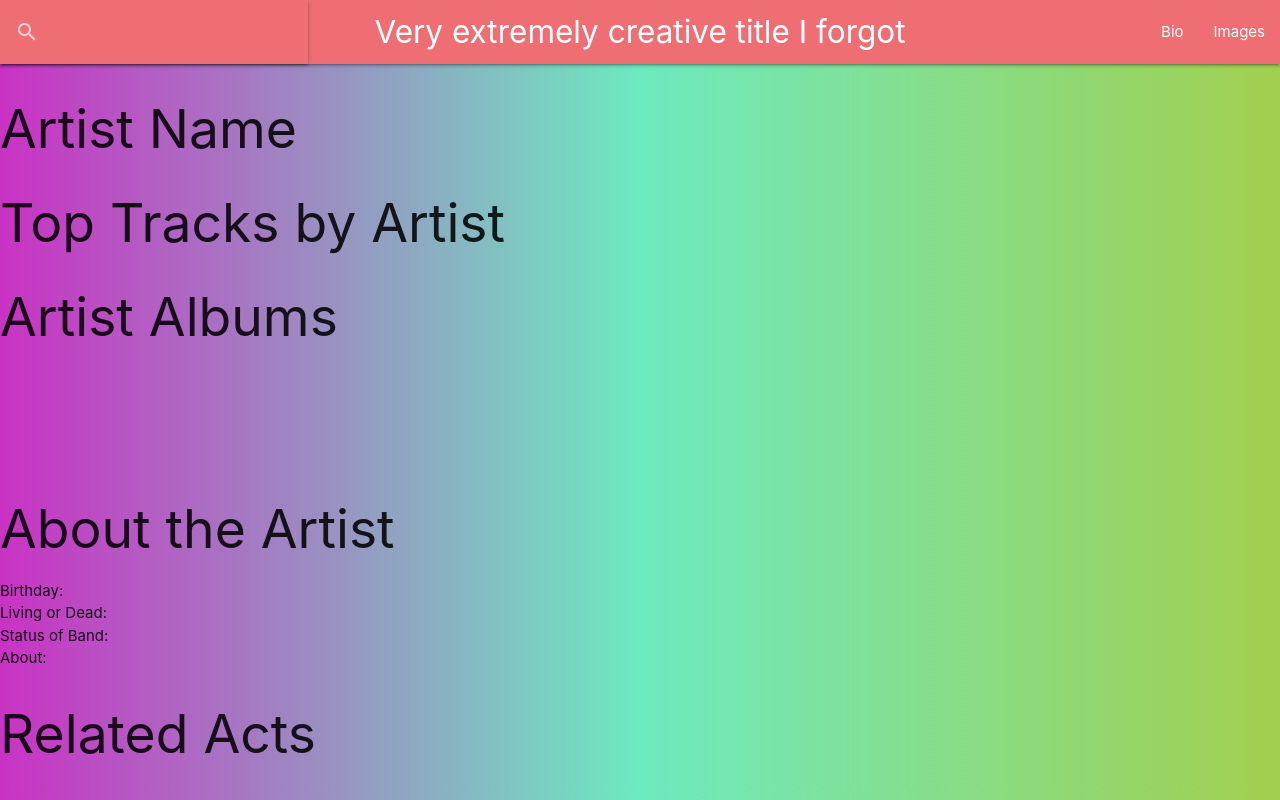
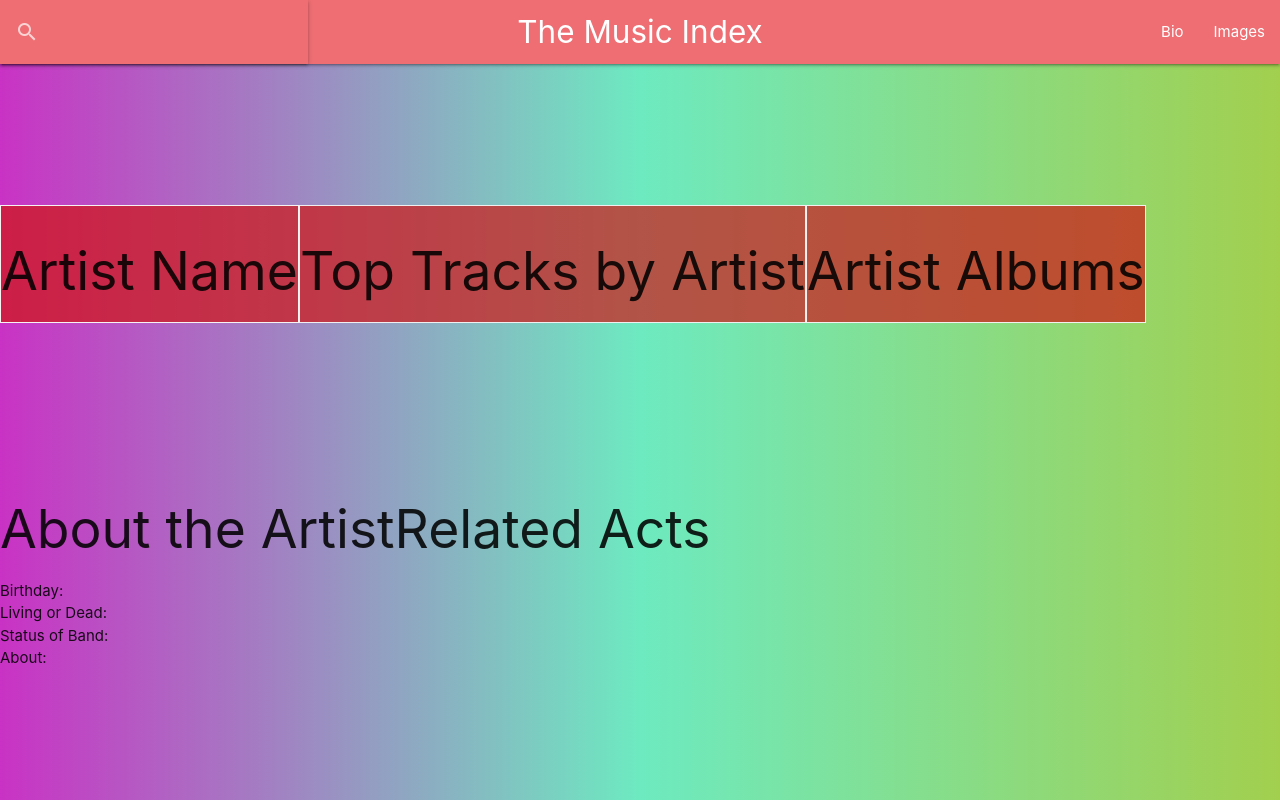
Before and after one commit to unheardof77/Artist-Information-Finder, a plain HTML site: page index.html in a window 1280 px wide. Drawn offline with nearby package versions, Linux system fonts and the light colour scheme.

Commit message:
added css style and changed some html layout and changed id's to camel case

```diff
--- a/assets/script/script.js
+++ b/assets/script/script.js
@@ -1,3 +1,8 @@
+console.log("There is a turkey in my shoes.");
+console.log("His name is frankie.");
+
+
+
 let formSubmit = document.querySelector(`form`);
 //Controls all search functions.
 function searchAllApi(event){
--- a/assets/style/style.css
+++ b/assets/style/style.css
@@ -1,3 +1,37 @@
 body {
     background: linear-gradient(270deg, rgb(162, 207, 78), rgb(109, 234, 192), rgb(201, 50, 196));
 }
+
+.main {
+    display: flex;
+    flex-wrap: wrap;
+}
+
+.carousel {
+    align-items: center;
+    display: inherit;
+}
+
+.artistInfo {
+    font: black;
+    background: rgba(207, 22, 22, 0.705);
+    border-style: solid;
+    border-color: rgb(247, 243, 243);
+    border-width: 1px;
+}
+
+.topSongs {
+    font: black;
+    background: rgba(207, 22, 22, 0.705);
+    border-style: solid;
+    border-color: rgb(241, 239, 239);
+    border-width: 1px;
+}
+
+.albums {
+    font: black;
+    background: rgba(207, 22, 22, 0.705);
+    border-style: solid;
+    border-color: rgb(245, 240, 240);
+    border-width: 1px;
+}
--- a/index.html
+++ b/index.html
@@ -17,7 +17,7 @@
     <header>
         <nav>
             <div class="nav-wrapper">
-                <a href="#!" class="brand-logo center">Very extremely creative title I forgot</a>
+                <a href="#!" class="brand-logo center">The Music Index</a>
                 <ul class="left hide-on-med-and-down">
                     <nav>
                         <div class="nav-wrapper">
@@ -38,23 +38,23 @@
             </div>
         </nav>
     </header>
-    <main>
+    <main class="main">
         <section class="carousel">
-            <section class="artistinfo">
-                <h2 id="artistname">Artist Name</h2>
+            <section class="artistInfo">
+                <h2 id="artistName">Artist Name</h2>
                 <div id="image" alt="image of cover art for current artist"></div>
             </section>
-            <section class="topsongs">
-                <h2 id="toptracks">Top Tracks by Artist</h2>
-                <section class="tracklist">
+            <section class="topSongs">
+                <h2 id="topTracks">Top Tracks by Artist</h2>
+                <section class="trackList">
                     <ul id="bestOf">
                     </ul>
                 </section>
             </section>
             <section class="albums">
-                <h2 id="knownalbum">Artist Albums</h2>
-                <section class="albumlist">
-                    <ul id="listedalbums">
+                <h2 id="knownAlbum">Artist Albums</h2>
+                <section class="albumList">
+                    <ul id="listedAlbums">
                         <li id="album1"></li>
                         <li id="album2"></li>
                         <li id="album3"></li>
@@ -62,8 +62,8 @@
                         <li id="album5"></li>
                     </ul>
                 </section>
-                <section class="artistsummary">
-                    <article id="briefsnip">
+                <section class="artistSummary">
+                    <article id="briefSnip">
                         <p id="snip"></p>
                     </article>
                 </section>
```
